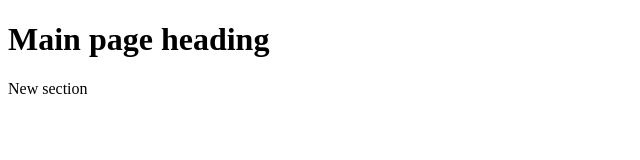
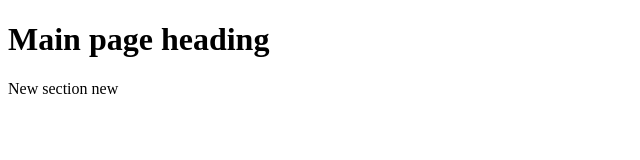
Before and after one commit to Lytia83/new-repo, a plain HTML site: page index.html in a window 1280 px wide. Shown: the full height of the page, 0-640 px from the left. Drawn offline with Linux system fonts and the light colour scheme.

```diff
--- a/index.html
+++ b/index.html
@@ -6,6 +6,6 @@
   </head>
   <body>
     <h1>Main page heading</h1>
-    <section>New section</section>
+    <section>New section new</section>
   </body>
 </html>
```
